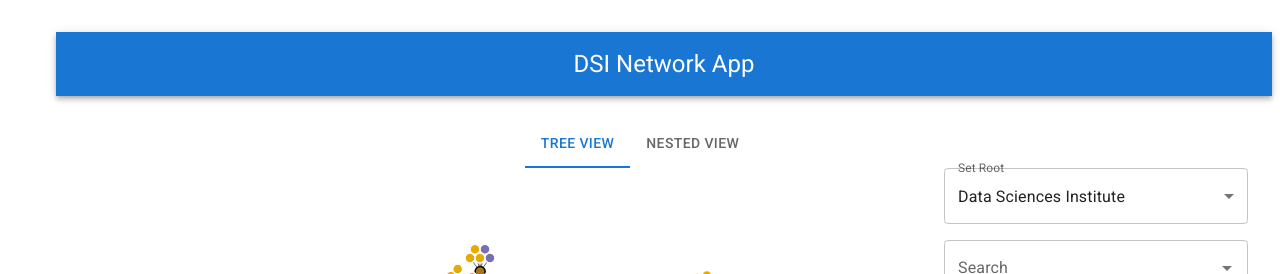
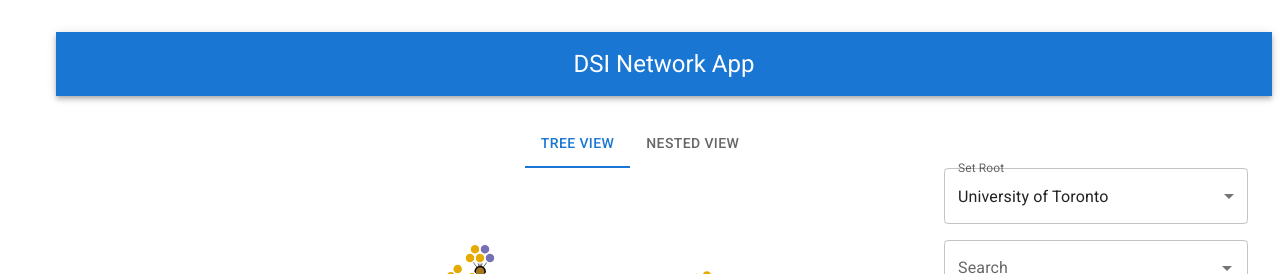
Before and after one commit to UTorontoDataScience/dsi-network, a React (Create React App) app in the folder react/: page / in a window 1280 px wide. Shown: the top 274 px of the page. Built offline with nearby package versions, Linux system fonts and the light colour scheme.

Commit message:
create institution model and make it parent of campuses

```diff
--- a/react/src/Pages/ChartPage/ChartPage.tsx
+++ b/react/src/Pages/ChartPage/ChartPage.tsx
@@ -36,7 +36,7 @@ const ChartPage: React.FC = () => {
         const _getModel = async () => {
             const model = await getModel();
             setModel(model);
-            setRoot(model.find(m => m.type === 'dsi'));
+            setRoot(model.find(m => m.type === 'institution'));
         };
         _getModel();
     }, []);
@@ -142,9 +142,10 @@ const ChartPage: React.FC = () => {
                                     >
                                         {(model || [])
                                             .filter(m =>
-                                                ['campus', 'dsi'].includes(
-                                                    m.type
-                                                )
+                                                [
+                                                    'campus',
+                                                    'institution',
+                                                ].includes(m.type)
                                             )
                                             .map(m => (
                                                 <MenuItem
--- a/react/src/Visualizations/ForceGraph/ForceGraph.tsx
+++ b/react/src/Visualizations/ForceGraph/ForceGraph.tsx
@@ -17,6 +17,7 @@ import {
     SimulationNodeDatum,
 } from 'd3-force';
 import { EntityType, ModelEntity } from '../../data/model';
+import { capitalize } from '../../util';
 
 // for debugging
 (window as any).d3Select = select;
@@ -416,7 +417,7 @@ const drawLegend = (h: number, w: number) => {
     svg.selectAll('g.legend')
         .data(colorScale.domain())
         .join('g')
-        .attr('transform', (_, i) => `translate(${w / 2 - 75}, ${i * 20})`)
+        .attr('transform', (_, i) => `translate(${w / 2 - 80}, ${i * 20})`)
         .attr('class', 'legend')
         .append('circle')
         .attr('r', 5)
@@ -424,12 +425,7 @@ const drawLegend = (h: number, w: number) => {
 
     svg.selectAll<BaseType, string>('g.legend')
         .append('text')
-        .text((d: string) =>
-            d
-                .split('')
-                .map((l, i) => (i === 0 ? l.toUpperCase() : l))
-                .join('')
-        )
+        .text((d: string) => capitalize(d))
         .attr('transform', `translate(12, 5)`);
 };
 
--- a/react/src/data/model.ts
+++ b/react/src/data/model.ts
@@ -34,7 +34,7 @@ export type Relationship =
 export interface EntityDict {
     campus: Campus[];
     division: Division[];
-    dsi: DSI;
+    institution: Institution;
     person: Person[];
     program: AcademicProgram[];
     unit: Unit[];
@@ -110,7 +110,7 @@ export type Division = BaseEntity;
 
 export type Unit = BaseEntity;
 
-export type DSI = BaseEntity;
+export type Institution = BaseEntity;
 
 export type EntityType = keyof EntityDict;
 
@@ -120,19 +120,12 @@ const getPersonRelationship = (role: string): Relationship =>
         ? 'professor'
         : 'principal_investigator';
 
-const transformDepartmentName = (name: string) =>
-    (name || '')
-        .toLowerCase()
-        .replace(/(,|(department of))/g, '')
-        .replace('&', 'and')
-        .trim();
-
 /* mutates program and people entities by adding parent identifiers and splitting people by role */
 const linkEntities = (programs: AcademicProgram[], people: Person[]) => {
-    const DSI: DSI = {
+    const UofT: Institution = {
         id: 1,
-        type: 'dsi',
-        name: 'Data Sciences Institute',
+        type: 'institution',
+        name: 'University of Toronto',
         ...{ ...initialEntityAttributes },
     };
 
@@ -142,7 +135,7 @@ const linkEntities = (programs: AcademicProgram[], people: Person[]) => {
             name: d,
             id: id + 1,
             parentId: 1,
-            parentType: 'dsi',
+            parentType: 'institution',
             relationship: 'campus',
             type: 'campus' as const,
         }));
@@ -174,7 +167,7 @@ const linkEntities = (programs: AcademicProgram[], people: Person[]) => {
     /* filter out all but PIs and professors and map to departments */
     const departmentMap = people.reduce<{ [key: string]: [Person] }>(
         (acc, curr) => {
-            const department = transformDepartmentName(curr.department);
+            const department = curr.department;
 
             if (
                 curr.role &&
@@ -195,8 +188,8 @@ const linkEntities = (programs: AcademicProgram[], people: Person[]) => {
     // people data doesn't typically map to programs (e.g., a major), so we'll attach to units instead
     const linkedPeople = units.flatMap(u => {
         //add people to department
-        return departmentMap[transformDepartmentName(u.name)]
-            ? departmentMap[transformDepartmentName(u.name)].map(p => ({
+        return departmentMap[u.name]
+            ? departmentMap[u.name].map(p => ({
                   ...p,
                   parentType: 'unit',
                   parentId: u.id,
@@ -237,9 +230,9 @@ const linkEntities = (programs: AcademicProgram[], people: Person[]) => {
     return [
         ...campuses,
         ...divisions,
-        DSI,
         ...filteredPrograms,
         ...linkedPeople,
+        UofT,
         ...units,
     ];
 };
```
